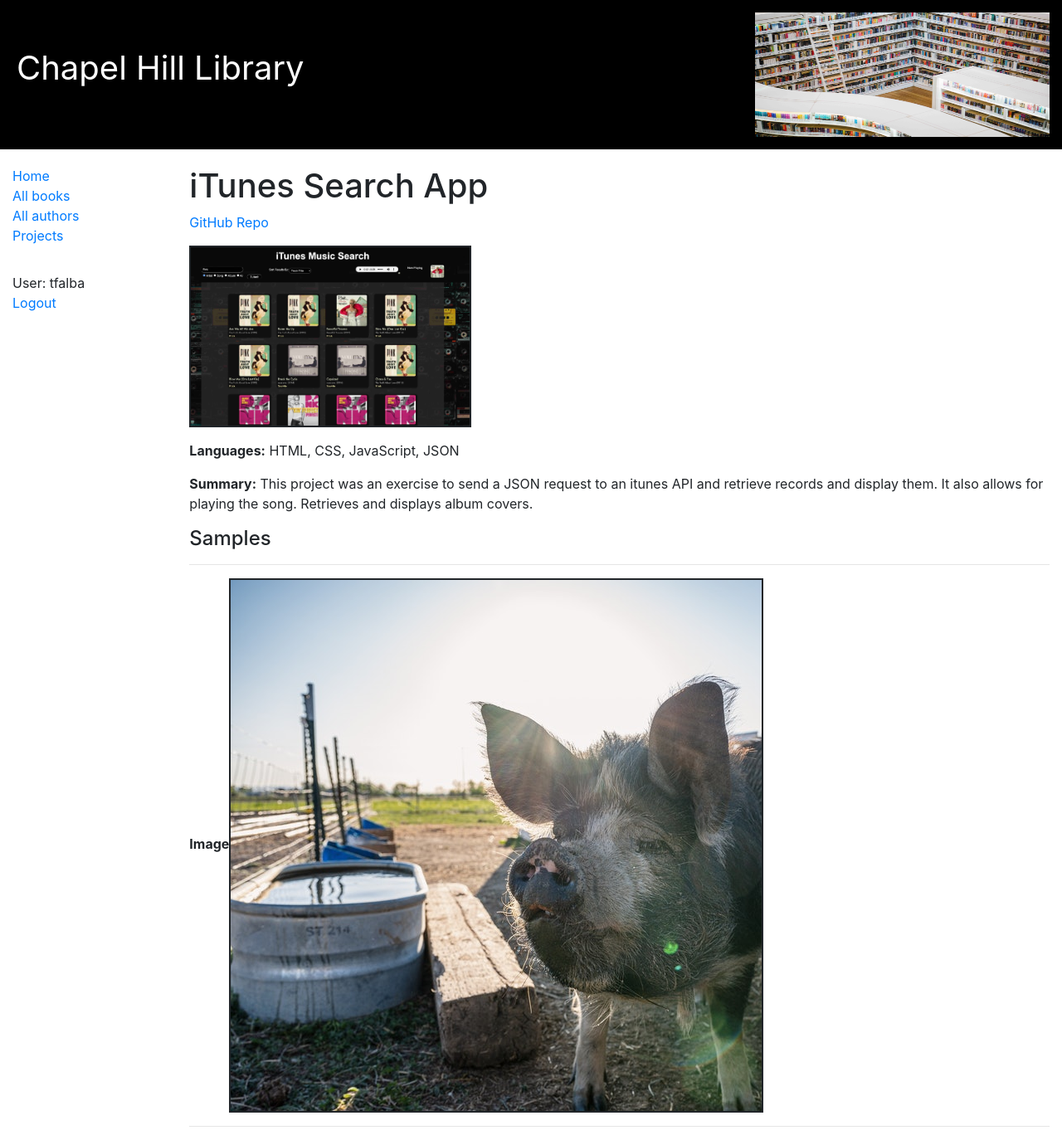
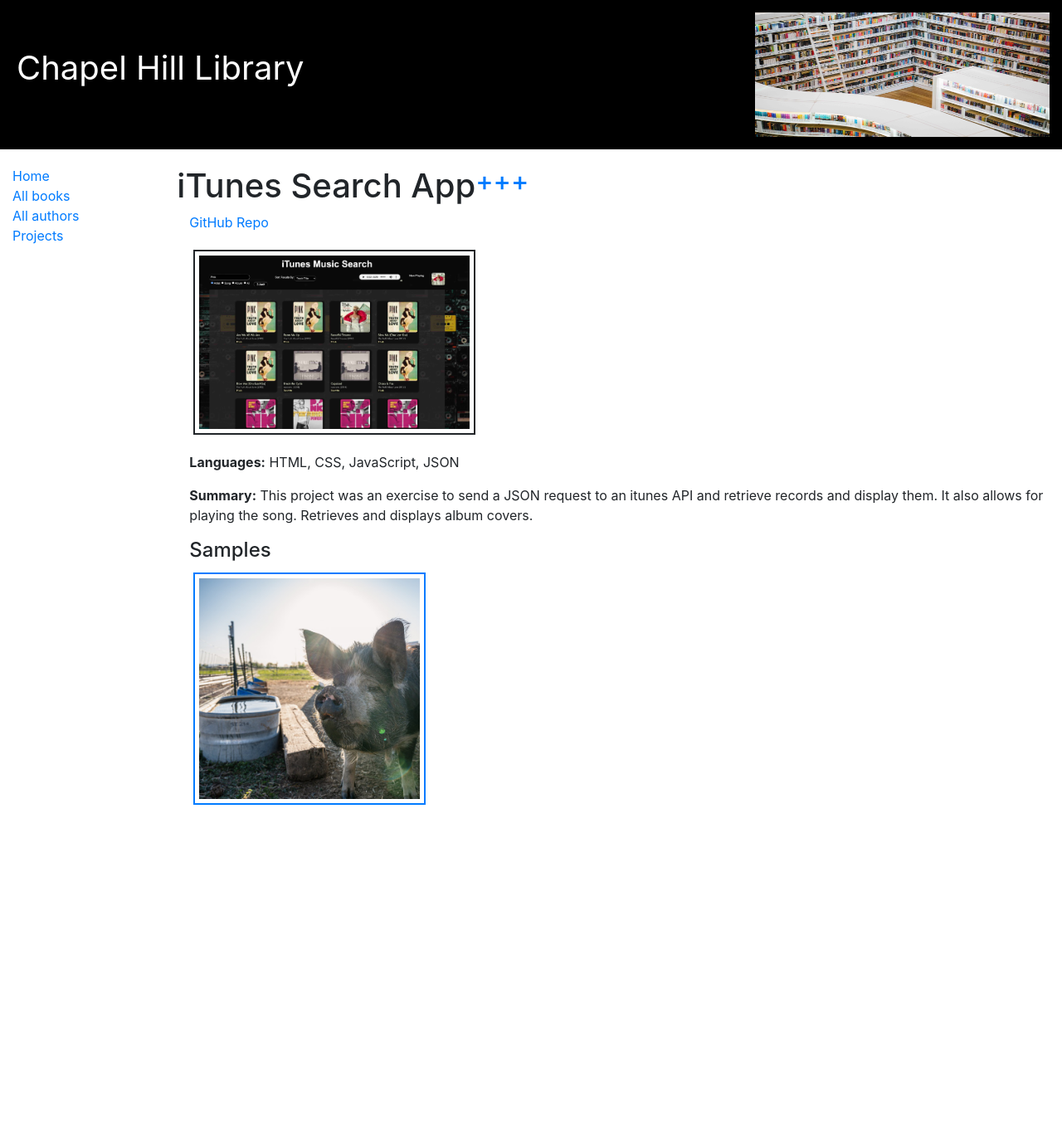
Before and after one commit to tfalba/library-tutorial, a Django app: page /catalog/project/2 in a window 1280 px wide. Shown: the whole page at 83% size. After the commit the page ends 970 px from the top, so only its background shows below. Run offline with Django 3.2, Linux system fonts and the light colour scheme; a user stored in the database is signed in; data comes from the database, SQL or seed files in the repository; both versions use the stored data as it was after the commit; parts of the project's set-up code (start-up, migrations or seed data) failed here and were passed over.

Commit message:
solved accessing uploaded images

```diff
--- a/locallibrary/catalog/models.py
+++ b/locallibrary/catalog/models.py
@@ -126,7 +126,7 @@ class Project(models.Model):
 
 class ProjectImage(models.Model):
   project = models.ForeignKey('Project', on_delete=models.SET_NULL, null=True)
-  link_to_image = models.ImageField(upload_to = 'media')
+  link_to_image = models.ImageField(upload_to = 'images/')
 
   USE_OR_NOT = (
     ('y', 'Use'),
--- a/locallibrary/catalog/static/css/styles-copy.css
+++ b/locallibrary/catalog/static/css/styles-copy.css
@@ -52,6 +52,7 @@
   margin-bottom: 0;
 }
 
+
 .book-card {
   display: flex;
 }
@@ -59,3 +60,9 @@
 .book-summary {
   padding-left: 10px;
 }
+
+.project-list-image {
+  border: solid 2px;
+  padding: 5px;
+  margin: 5px;
+}
--- a/locallibrary/catalog/static/css/styles.css
+++ b/locallibrary/catalog/static/css/styles.css
@@ -63,4 +63,6 @@
 
 .project-list-image {
   border: solid 2px;
+  padding: 5px;
+  margin: 5px;
 }
--- a/locallibrary/catalog/templates/base_generic.html
+++ b/locallibrary/catalog/templates/base_generic.html
@@ -7,7 +7,7 @@
   <link rel="stylesheet" href="https://cdn.jsdelivr.net/npm/bootstrap@4.5.3/dist/css/bootstrap.min.css" integrity="sha384-TX8t27EcRE3e/ihU7zmQxVncDAy5uIKz4rEkgIXeMed4M0jlfIDPvg6uqKI2xXr2" crossorigin="anonymous">
   <!-- Add additional CSS in static file -->
   {% load static %}
-  <link rel="stylesheet" href="{% static 'css/styles.css' %}">
+  <link rel="stylesheet" href="{% static 'css/styles-copy.css' %}">
 </head>
 
 <body>
@@ -16,6 +16,7 @@
   {% load static %}
   <img src="{% static 'images/pexels-mentatdgt-1319854.jpg' %}" alt="UML diagram" style="width:355px;height:150px;">
   </div>
+
 
   <div class='container-fluid'>
     <div class='row'>
@@ -27,14 +28,14 @@
           <li><a href="{% url 'author' %}">All  authors</a></li>
           <li><a href="{% url 'projects' %}">Projects</a></li>
 
-          {% if user.is_authenticated %}
+          <!-- {% if user.is_authenticated %}
           <hr>
           <li>User: {{ user.get_username }}</li>
           <li><a href="{% url 'logout'%}?next={{request.path}}">Logout</a></li>
           {% else %}
           <hr>
           <li><a href="{% url 'login'%}?next={{request.path}}">Login</a></li>
-          {% endif %}
+          {% endif %}  -->
         </ul>
       {% endblock %}
 
--- a/locallibrary/catalog/templates/project/project_detail.html
+++ b/locallibrary/catalog/templates/project/project_detail.html
@@ -1,7 +1,11 @@
 {% extends "base_generic.html" %}
 
 {% block content %}
-  <h1>{{ project.title }}</h1>
+  <!-- <p>{{ project.get_absolute_url }}</p> -->
+  <div class='row'>
+    <h1>{{ project.title }}</h1>
+    <h2><a href="{% url 'projects' %}">+++</a></h2>
+  </div>
   <p><a href="{{ project.github_repo }}">GitHub Repo</a></p>
 <!-- Make this an if pic exists -->
   <p>
@@ -10,14 +14,15 @@
   <p><strong>Languages:</strong> {{ project.languages }}</p>
   <p><strong>Summary:</strong> {{ project.summary }}</p>
 
-  <div>
     <h4>Samples</h4>
+    <div style="display:flex; flex-wrap:wrap">
 
     {% for image in project.projectimage_set.all %}
-      <hr>
+
       {% load static %}
-      <p><strong>Image</strong><img class='project-list-image' src= {{ image.link_to_image }}></p>
-      <hr>
+      <!-- <p><img class='project-list-image' src= {{ image.link_to_image.url }} style="height:280px;"></p> -->
+      <p><a href= "{{ image.link_to_image.url }}"><img class='project-list-image' src= {{ image.link_to_image.url }} style="height:280px;"></a></p>
+
     {% endfor %}
   </div>
 
--- a/locallibrary/catalog/templates/projects/project_list.html
+++ b/locallibrary/catalog/templates/projects/project_list.html
@@ -2,6 +2,7 @@
 
 {% block content %}
   <h1>Project List</h1>
+  <div class=row>
   {% if project_list %}
   <ul>
     {% for project in project_list %}
@@ -20,4 +21,5 @@
   {% else %}
     <p>There are no projects to view.</p>
   {% endif %}
+</div>
 {% endblock %}
--- a/locallibrary/locallibrary/urls.py
+++ b/locallibrary/locallibrary/urls.py
@@ -14,7 +14,8 @@ Including another URLconf
     2. Add a URL to urlpatterns:  path('blog/', include('blog.urls'))
 """
 from django.contrib import admin
-from django.urls import path
+# from django.urls import path
+from django.urls import path, include
 
 
 urlpatterns = [
@@ -27,6 +28,10 @@ urlpatterns += [
     path('catalog/', include('catalog.urls')),
 ]
 
+# urlpatterns += [
+#     path('', include('catalog.urls')),
+# ]
+
 from django.views.generic import RedirectView
 urlpatterns += [
     path('', RedirectView.as_view(url='catalog/', permanent=True)),
@@ -37,7 +42,7 @@ from django.conf import settings
 from django.conf.urls.static import static
 
 urlpatterns += static(settings.STATIC_URL, document_root=settings.STATIC_ROOT)
-urlpatterns += static(settings.MEDIA_URL, document_root=settings.STATIC_ROOT)
+urlpatterns += static(settings.MEDIA_URL, document_root=settings.MEDIA_ROOT)
 urlpatterns += [
     path('accounts/', include('django.contrib.auth.urls')),
 ]
```
Also changed, not shown: locallibrary/catalog/migrations/0011_auto_20201222_2311.py (added), locallibrary/db.sqlite3, locallibrary/media/images/flower6.jpg (added), locallibrary/media/media/animal0.jpg (added), locallibrary/media/media/animal7.jpg (added), locallibrary/media/media/animal9.jpg (added), 3 other files.
